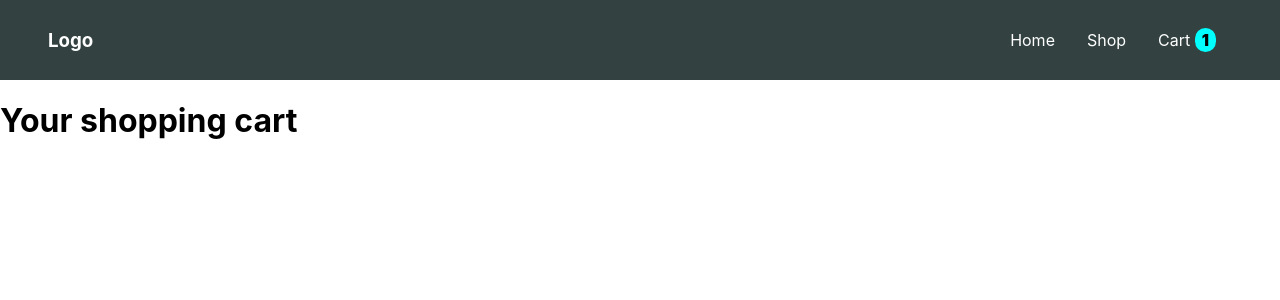
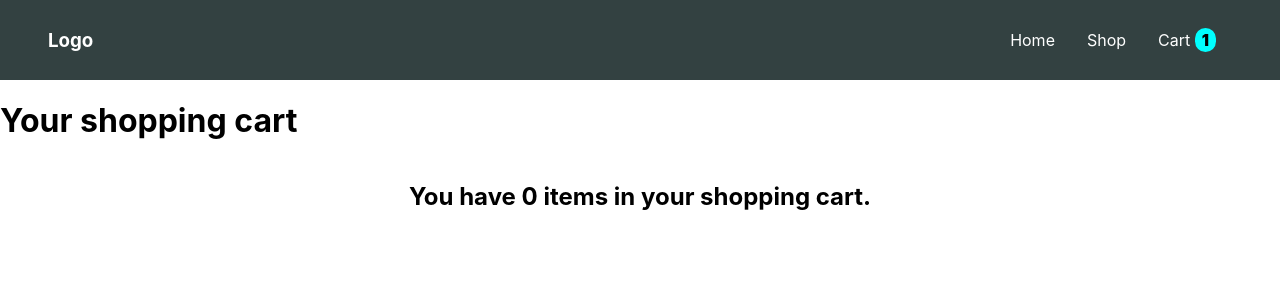
Before and after one commit to stefanpython/shopping-cart-project, a React (Create React App) app: page /cart in a window 1280 px wide. Shown: the top 300 px of the page. Built offline with nearby package versions, Linux system fonts and the light colour scheme.

Commit message:
Display msj when cart is empty on cart page

```diff
--- a/src/components/Cart.js
+++ b/src/components/Cart.js
@@ -49,12 +49,16 @@ const Cart = (props) => {
 
               <h1 className="cart--price">${item.price}</h1>
 
-              <div className="checkout--div">
-                <button className="checkout--button">Checkout</button>
-              </div>
+              <div className="checkout--div"></div>
             </form>
           </div>
         ))}
+
+        {cart.length !== 0 ? (
+          <button className="checkout--button">Checkout</button>
+        ) : (
+          <h2>You have 0 items in your shopping cart.</h2>
+        )}
       </div>
     </>
   );
--- a/src/components/Shop.js
+++ b/src/components/Shop.js
@@ -1,7 +1,7 @@
 import React from "react";
 import { useState, useEffect, useContext } from "react";
+import { CartContext } from "./cartContext";
 import Card from "./Card";
-import { CartContext } from "./cartContext";
 
 const Shop = () => {
   const [data, setData] = useState([]);
```
